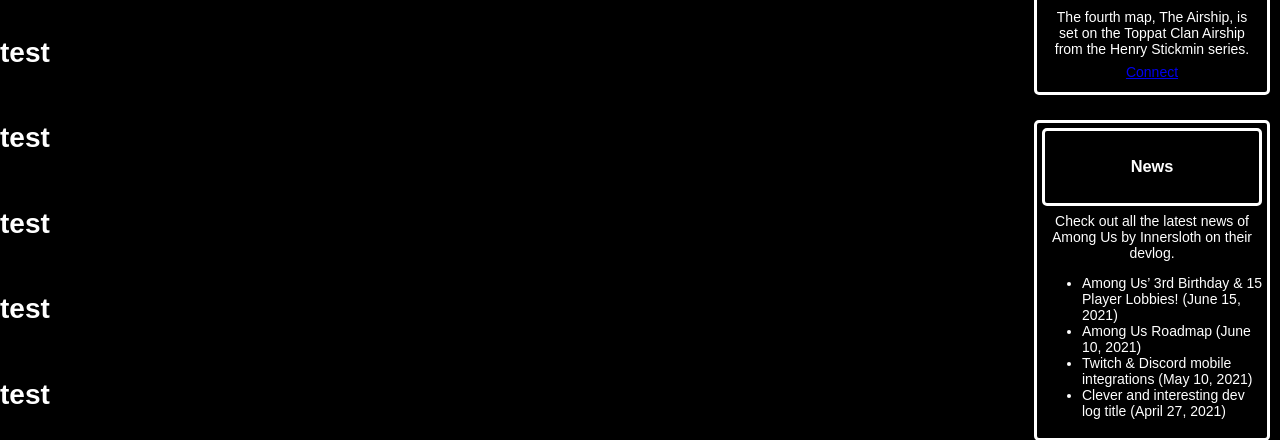
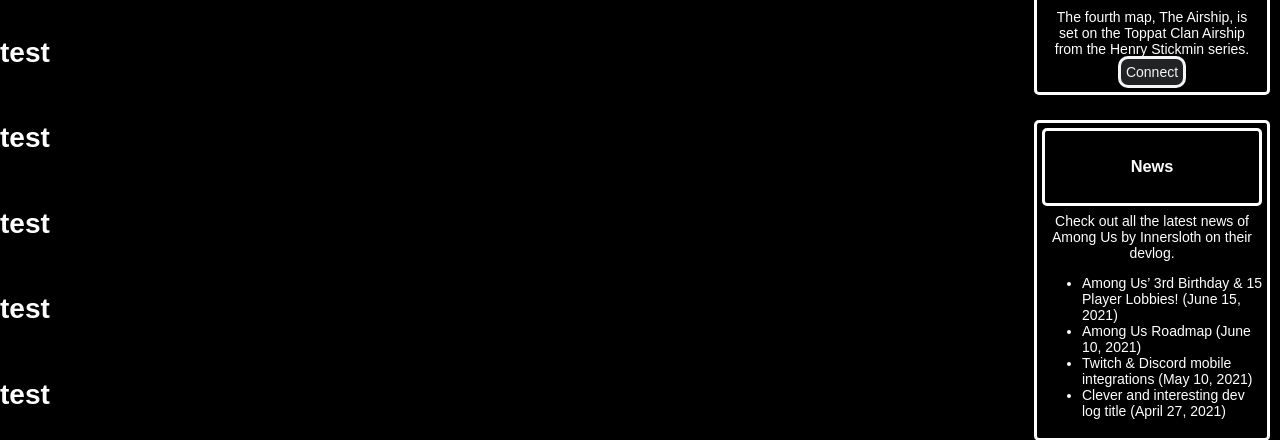
Before and after one commit to Moha-01/amoungus-wiki, a PHP site: page / in a window 1280 px wide. Shown: the part 1144-1584 px from the top of the page. Run offline with PHP 8.4, Linux system fonts and the light colour scheme; some web fonts are replaced.

Commit message:
corrections

```diff
--- a/aside.html
+++ b/aside.html
@@ -7,7 +7,7 @@
         <p class="aside_p">
             The <b>Imposter</b> is one of the two possible randomly assigned roles in Among Us. Their goal is to kill the majority of the Crewmates to win.
         </p>
-        <p class="aside_p">[<a class="aside_a" href="url">Read more</a>]</p>
+        <p class="aside_p">[<a href="url">Read more</a>]</p>
     </section>
 
     <section  class="aside_section">
@@ -18,7 +18,7 @@
         <p class="aside_p">
             The fourth map, The Airship, is set on the Toppat Clan Airship from the Henry Stickmin series.
         </p>
-        <p class="aside_p">[<a class="aside_a" href="url">Read more</a>]</p>
+        <p class="aside_p">[<a href="url">Read more</a>]</p>
     </section>
 
     <section  class="aside_section">
@@ -29,7 +29,7 @@
         <p class="aside_p">
             The fourth map, The Airship, is set on the Toppat Clan Airship from the Henry Stickmin series.
         </p>
-        <p class="aside_p"><a class="aside_a" href="https://discord.com/invite/F38GTpgu?utm_source=Discord%20Widget&utm_medium=Connect&username=null" class="button">Connect</a></p>
+        <p class="aside_p"><a href="https://discord.com/invite/F38GTpgu?utm_source=Discord%20Widget&utm_medium=Connect&username=null" class="button">Connect</a></p>
     </section>
 
     <section  class="aside_section">
@@ -44,7 +44,6 @@
                 <li>Twitch & Discord mobile integrations (May 10, 2021)</li>
                 <li>Clever and interesting dev log title (April 27, 2021)</li>
             </ul>
-        </p>
     </section>
 
     <section  class="aside_section">
@@ -55,7 +54,7 @@
         <p class="aside_p">
             <b>The Airship</b>, often shortened as Airship, is the fourth map for Among Us, based on the Toppat Clan's Airship in the Henry Stickmin game Infiltrating the Airship. The Airship is the largest map in Among Us, includes more tasks, and has seventeen new locations.
         </p>
-        <p class="aside_p">[<a class="aside_a" href="url">Read more</a>]</p>
+        <p class="aside_p">[<a href="url">Read more</a>]</p>
     </section>
 
     <section  class="aside_section">
--- a/styles/aside.css
+++ b/styles/aside.css
@@ -54,7 +54,7 @@
 
 }
 
-.aside_a:hover
+a:hover
 {
     color: white;
 }
```
